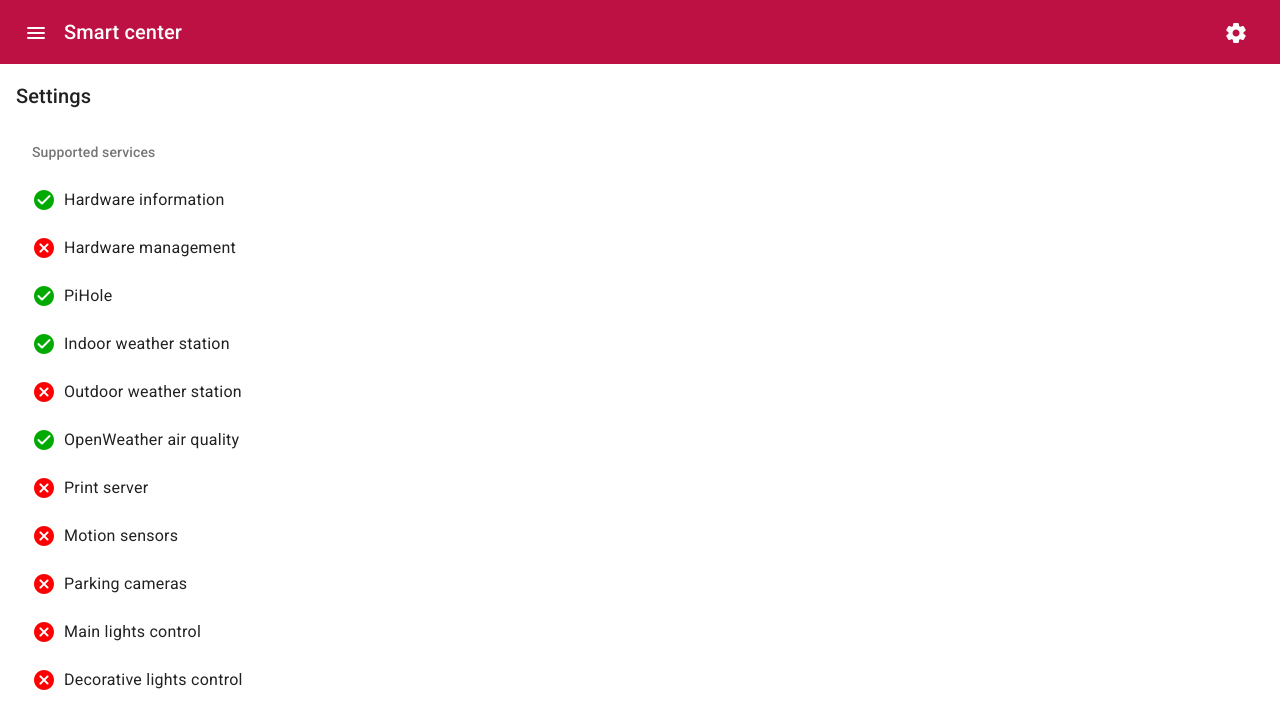
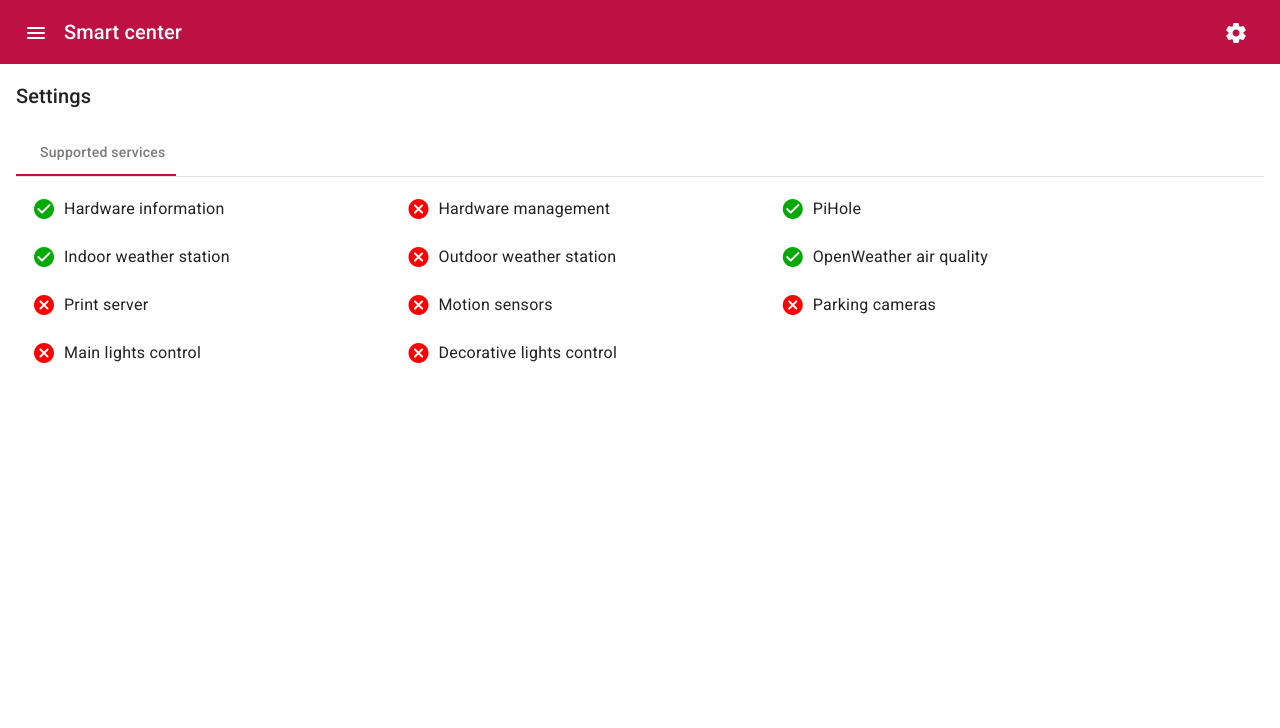
Before and after one commit to hwawrzacz/smart-center, an Angular app: page /settings in a window 1280 px wide. Shown: the top 728 px of the page. Built offline with nearby package versions, Linux system fonts and the light colour scheme; no server answers.

Commit message:
Add tab layout to settings page

```diff
--- a/src/app/pages/settings-page/settings-page.component.html
+++ b/src/app/pages/settings-page/settings-page.component.html
@@ -1,7 +1,9 @@
 <div class="page-wrapper" fxLayout="column">
   <h2>Settings</h2>
+
+  <mat-tab-group>
+    <mat-tab [label]="'Supported services'">
       <mat-list role="list">
-    <h3 mat-subheader>Supported services</h3>
         <mat-list-item *ngFor="let service of allServices$ | async" role="listitem">
           <mat-icon [ngClass]="{'service-enabled': service.enabled, 'service-disabled': !service.enabled }">
             {{ service.enabled ? 'check_circle' : 'cancel' }}
@@ -9,4 +11,6 @@
           <span>{{ service.name | serviceTranslate }}</span>
         </mat-list-item>
       </mat-list>
+    </mat-tab>
+  </mat-tab-group>
 </div>
--- a/src/app/pages/settings-page/settings-page.component.scss
+++ b/src/app/pages/settings-page/settings-page.component.scss
@@ -11,3 +11,37 @@ mat-icon {
 .service-disabled {
   color: $color-red;
 }
+
+mat-tab-group {
+  overflow: auto;
+}
+
+mat-list {
+  flex-direction: row;
+  display: flex;
+  flex-wrap: wrap;
+}
+
+@media (min-width: $tablet-breakpoint) {
+  mat-list {
+    mat-list-item {
+      width: 50%;
+    }
+  }
+}
+
+@media (min-width: $desktop-breakpoint) {
+  mat-list {
+    mat-list-item {
+      width: 30%;
+    }
+  }
+}
+
+@media (min-width: $big-desktop-breakpoint) {
+  mat-list {
+    mat-list-item {
+      width: 25%;
+    }
+  }
+}
--- a/src/styles/variables.scss
+++ b/src/styles/variables.scss
@@ -50,6 +50,7 @@ $button-icon-margin: $spacing-regular;
 $smartphone-breakpoint: 480px;
 $tablet-breakpoint: 768px;
 $desktop-breakpoint: 1024px;
+$big-desktop-breakpoint: 1400px;
 
 
 //====================================
```
Also changed, not shown: src/app/modules/common-material/common-material.module.ts (+5 -2 lines). Lines whose indentation alone changed are shown as unchanged.
